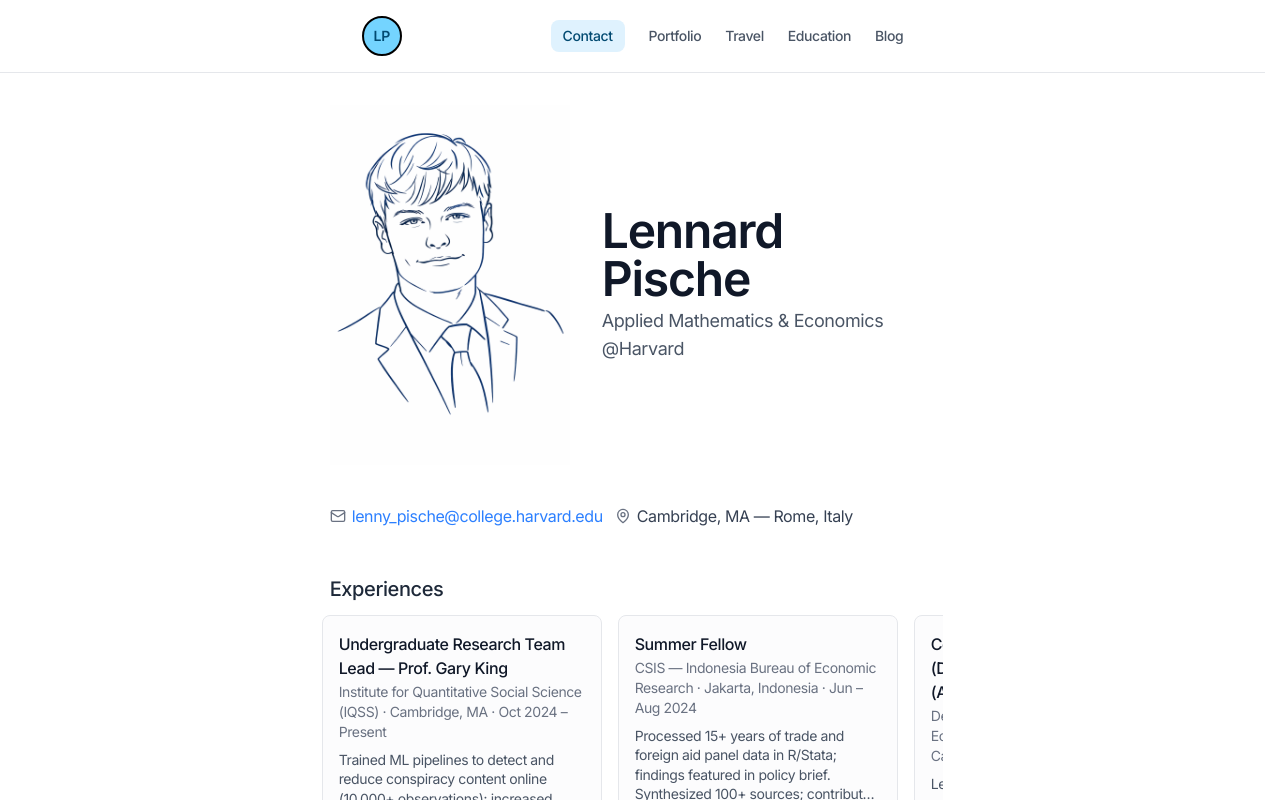
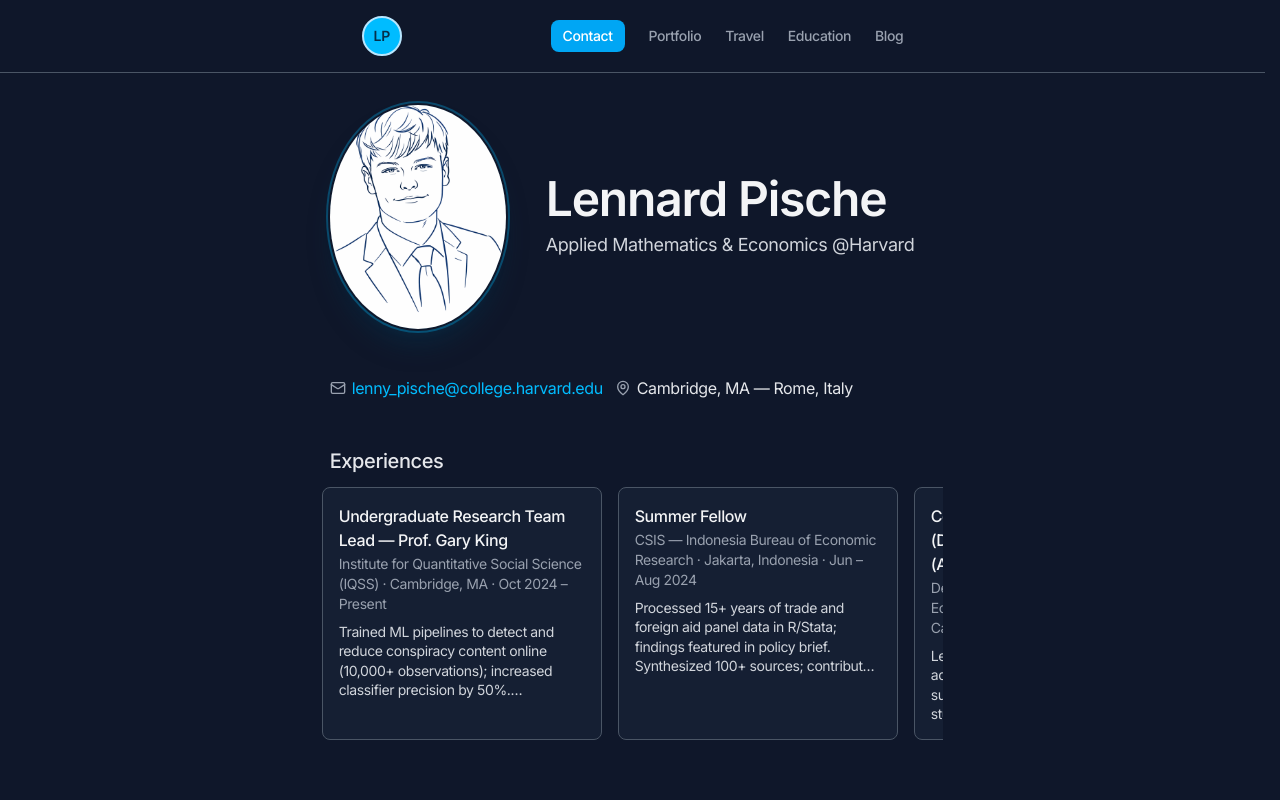
Before and after one commit to lennardpische/personalweb, a Next.js app: page / in a window 1280 px wide. Shown: the top 800 px of the page. Built offline with nearby package versions, Linux system fonts and the light colour scheme.

Commit message:
change design

```diff
--- a/app/blog/page.tsx
+++ b/app/blog/page.tsx
@@ -6,15 +6,15 @@ export const metadata = {
 export default function BlogPage() {
   return (
     <div className="max-w-[60ch] mx-auto w-full">
-      <h1 className="font-medium pt-4 pb-2 text-3xl text-gray-900">
+      <h1 className="font-medium pt-4 pb-2 text-3xl text-gray-100">
         Blog
       </h1>
-      <p className="text-gray-700 leading-snug mb-8">
+      <p className="text-gray-200 leading-snug mb-8">
         Posts coming soon.
       </p>
 
       <section className="space-y-4">
-        <p className="text-gray-500 text-sm">
+        <p className="text-gray-400 text-sm">
           No posts yet. Check back later.
         </p>
       </section>
--- a/app/layout.tsx
+++ b/app/layout.tsx
@@ -25,7 +25,7 @@ export default function RootLayout({
 }>) {
   return (
     <html lang="en" className={`${inter.className}`}>
-      <body className="antialiased tracking-tight bg-white text-gray-900">
+      <body className="antialiased tracking-tight bg-[#0f172a] text-gray-100">
         <Header />
         <div className="min-h-screen flex flex-col justify-between pt-0 md:pt-8 px-8 pb-8">
           <main className="max-w-[60ch] mx-auto w-full space-y-6">
@@ -41,41 +41,41 @@ export default function RootLayout({
 
 function Header() {
   return (
-    <header className="sticky top-0 z-10 bg-white border-b border-gray-200">
+    <header className="sticky top-0 z-10 bg-[#0f172a] border-b border-gray-600">
       <div className="max-w-[60ch] mx-auto w-full px-8 py-4 flex items-center justify-between">
-        <Link href="/" className="flex items-center gap-3 no-underline text-gray-900">
-          <span className="w-10 h-10 rounded-full bg-sky-300 text-sky-900 flex items-center justify-center text-sm font-semibold shrink-0 border-2 border-black">
+        <Link href="/" className="flex items-center gap-3 no-underline text-gray-100">
+          <span className="w-10 h-10 rounded-full bg-sky-400 text-sky-950 flex items-center justify-center text-sm font-semibold shrink-0 border-2 border-sky-200">
             LP
           </span>
         </Link>
         <nav className="flex items-center gap-6">
           <a
             href="mailto:lenny_pische@college.harvard.edu"
-            className="bg-sky-100 hover:bg-sky-200 text-sky-900 rounded-lg px-3 py-1.5 text-sm font-medium transition-colors duration-200"
+            className="bg-sky-500 hover:bg-sky-400 text-white rounded-lg px-3 py-1.5 text-sm font-medium transition-colors duration-200"
           >
             Contact
           </a>
           <Link
             href="/portfolio"
-            className="text-gray-600 hover:text-gray-900 transition-colors duration-200 text-sm font-medium"
+            className="text-gray-400 hover:text-gray-100 transition-colors duration-200 text-sm font-medium"
           >
             Portfolio
           </Link>
           <Link
             href="/travel"
-            className="text-gray-600 hover:text-gray-900 transition-colors duration-200 text-sm font-medium"
+            className="text-gray-400 hover:text-gray-100 transition-colors duration-200 text-sm font-medium"
           >
             Travel
           </Link>
           <Link
             href="/education"
-            className="text-gray-600 hover:text-gray-900 transition-colors duration-200 text-sm font-medium"
+            className="text-gray-400 hover:text-gray-100 transition-colors duration-200 text-sm font-medium"
           >
             Education
           </Link>
           <Link
             href="/blog"
-            className="text-gray-600 hover:text-gray-900 transition-colors duration-200 text-sm font-medium"
+            className="text-gray-400 hover:text-gray-100 transition-colors duration-200 text-sm font-medium"
           >
             Blog
           </Link>
@@ -127,7 +127,7 @@ function Footer() {
             href={link.url}
             target="_blank"
             rel="noopener noreferrer"
-            className="flex items-center gap-2 text-gray-500 hover:text-gray-900 transition-colors duration-200"
+            className="flex items-center gap-2 text-gray-400 hover:text-gray-100 transition-colors duration-200"
           >
             {link.icon}
             <span>{link.name}</span>
--- a/app/page.tsx
+++ b/app/page.tsx
@@ -49,36 +49,36 @@ export default function HomePage() {
   return (
     <div className="max-w-[60ch] mx-auto w-full">
       {/* Hero: image and name aligned */}
-      <section className="flex flex-col sm:flex-row items-center gap-6 sm:gap-8 mb-10">
-        <div className="w-full max-w-[200px] sm:max-w-[240px] shrink-0">
+      <section className="flex flex-col sm:flex-row items-center gap-8 sm:gap-10 mb-12">
+        <div className="w-40 h-52 sm:w-44 sm:h-56 shrink-0 overflow-hidden rounded-[50%] shadow-xl shadow-sky-950/50 ring-2 ring-sky-400/30 ring-offset-2 ring-offset-[#0f172a] transition-transform duration-300 hover:scale-[1.02]">
           <Image
-            src="/image_contours_copy.png"
+            src="/image_contours_copy_1.png"
             alt="Lennard Pische"
-            width={280}
-            height={280}
-            className="w-full h-auto object-contain"
+            width={176}
+            height={224}
+            className="w-full h-full object-cover"
           />
         </div>
-        <div className="flex flex-col items-center sm:items-start text-center sm:text-left">
-          <h1 className="text-4xl sm:text-5xl font-semibold tracking-tight text-gray-900 mb-1">
+        <div className="flex flex-col items-center sm:items-start text-center sm:text-left min-w-0">
+          <h1 className="text-4xl sm:text-5xl font-semibold tracking-tight text-gray-100 mb-2">
             Lennard Pische
           </h1>
-          <p className="text-gray-600 text-lg">
+          <p className="text-gray-300 text-lg">
             Applied Mathematics & Economics @Harvard
           </p>
         </div>
       </section>
 
-      <p className="text-gray-700 leading-snug mb-12 flex flex-wrap items-center gap-x-3 gap-y-1">
+      <p className="text-gray-200 leading-snug mb-12 flex flex-wrap items-center gap-x-3 gap-y-1">
         <span className="inline-flex items-center gap-1.5">
-          <svg className="w-4 h-4 text-gray-500 shrink-0" viewBox="0 0 24 24" fill="none" stroke="currentColor" strokeWidth="2" strokeLinecap="round" strokeLinejoin="round" aria-hidden>
+          <svg className="w-4 h-4 text-gray-400 shrink-0" viewBox="0 0 24 24" fill="none" stroke="currentColor" strokeWidth="2" strokeLinecap="round" strokeLinejoin="round" aria-hidden>
             <rect width="20" height="16" x="2" y="4" rx="2" />
             <path d="m22 7-8.97 5.7a1.94 1.94 0 0 1-2.06 0L2 7" />
           </svg>
-          <a href="mailto:lenny_pische@college.harvard.edu" className="text-blue-500 hover:text-blue-700">lenny_pische@college.harvard.edu</a>
+          <a href="mailto:lenny_pische@college.harvard.edu" className="text-sky-400 hover:text-sky-300">lenny_pische@college.harvard.edu</a>
         </span>
-        <span className="inline-flex items-center gap-1.5 text-gray-700">
-          <svg className="w-4 h-4 text-gray-500 shrink-0" viewBox="0 0 24 24" fill="none" stroke="currentColor" strokeWidth="2" strokeLinecap="round" strokeLinejoin="round" aria-hidden>
+        <span className="inline-flex items-center gap-1.5 text-gray-200">
+          <svg className="w-4 h-4 text-gray-400 shrink-0" viewBox="0 0 24 24" fill="none" stroke="currentColor" strokeWidth="2" strokeLinecap="round" strokeLinejoin="round" aria-hidden>
             <path d="M20 10c0 6-8 12-8 12s-8-6-8-12a8 8 0 0 1 16 0Z" />
             <circle cx="12" cy="10" r="3" />
           </svg>
@@ -88,18 +88,18 @@ export default function HomePage() {
 
       {/* Scrollable Experiences */}
       <section className="mb-12">
-        <h2 className="text-gray-800 font-medium mt-8 mb-3 text-xl">Experiences</h2>
+        <h2 className="text-gray-200 font-medium mt-8 mb-3 text-xl">Experiences</h2>
         <div className="scroll-experiences overflow-x-auto pb-4 -mx-2 px-2 flex gap-4 snap-x snap-mandatory">
           {EXPERIENCES.map((exp, i) => (
             <article
               key={i}
-              className="min-w-[280px] max-w-[280px] snap-start rounded-lg border border-gray-200 bg-gray-50/50 p-4 shrink-0"
+              className="min-w-[280px] max-w-[280px] snap-start rounded-lg border border-gray-600 bg-slate-800/50 p-4 shrink-0"
             >
-              <p className="font-medium text-gray-900">{exp.title}</p>
-              <p className="text-sm text-gray-500 mt-0.5">
+              <p className="font-medium text-gray-100">{exp.title}</p>
+              <p className="text-sm text-gray-400 mt-0.5">
                 {exp.org}{exp.location ? ` · ${exp.location}` : ''} · {exp.period}
               </p>
-              <p className="text-sm text-gray-600 mt-2 leading-snug line-clamp-4">
+              <p className="text-sm text-gray-300 mt-2 leading-snug line-clamp-4">
                 {exp.description}
               </p>
             </article>
--- a/app/travel/page.tsx
+++ b/app/travel/page.tsx
@@ -18,7 +18,7 @@ function PhotoGrid({ count = 6 }: { count?: number }) {
       {Array.from({ length: count }, (_, i) => (
         <div
           key={i}
-          className="aspect-square rounded-lg bg-gray-100 border border-gray-200 flex items-center justify-center text-gray-400 text-sm"
+          className="aspect-square rounded-lg bg-slate-800/50 border border-gray-600 flex items-center justify-center text-gray-500 text-sm"
         >
           Photo
         </div>
@@ -30,17 +30,17 @@ function PhotoGrid({ count = 6 }: { count?: number }) {
 export default function TravelPage() {
   return (
     <div className="max-w-[60ch] mx-auto w-full">
-      <h1 className="font-medium pt-4 pb-2 text-3xl text-gray-900">
+      <h1 className="font-medium pt-4 pb-2 text-3xl text-gray-100">
         Travel & Pictures
       </h1>
-      <p className="text-gray-700 leading-snug mb-10">
+      <p className="text-gray-200 leading-snug mb-10">
         Photos from trips and everyday moments.
       </p>
 
       <section className="space-y-10">
         {TRIPS.map((trip) => (
           <div key={trip.id}>
-            <h2 className="text-gray-900 font-medium text-xl mb-3">{trip.name}</h2>
+            <h2 className="text-gray-200 font-medium text-xl mb-3">{trip.name}</h2>
             <PhotoGrid />
           </div>
         ))}
```
Also changed, not shown: app/education/page.tsx (+10 -10 lines), app/portfolio/page.tsx (+13 -13 lines), public/image_contours_copy.png, public/image_contours_copy_1.png (added).
